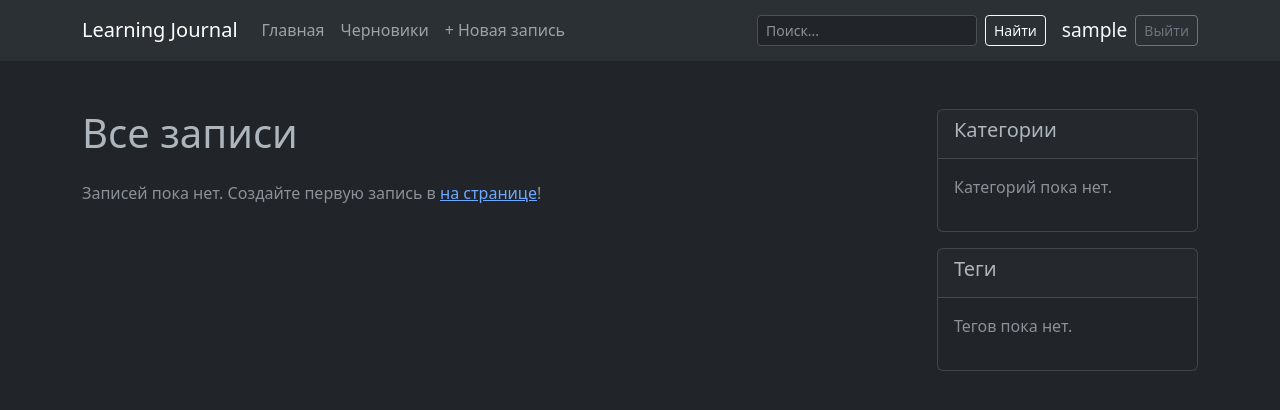
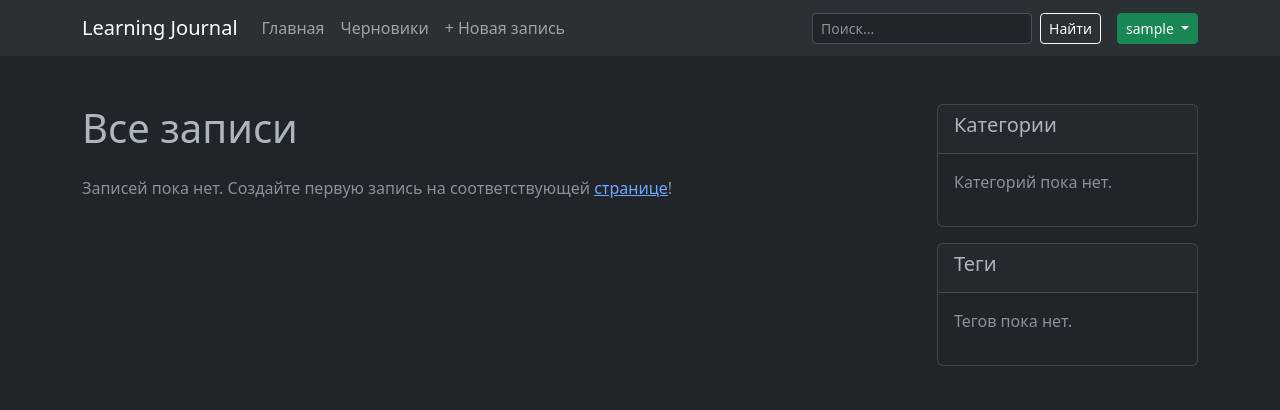
Before and after one commit to Viking-san/learning-journal, a Django app: page / in a window 1280 px wide. Shown: the top 410 px of the page. Run offline with Django 5.2, Linux system fonts and the light colour scheme; the visitor is signed in with stand-in values (Sample User, id 1); data that the repository does not hold is empty; some libraries are stand-ins or nearby versions.

Commit message:
dropdown menu for user in navbar

```diff
--- a/journal/templates/journal/base.html
+++ b/journal/templates/journal/base.html
@@ -18,6 +18,23 @@
     <style>
         .navbar-custom {
             background-color: #2b3035 !important;
+        }
+
+        /* Пользовательское меню в navbar: зелёная кнопка, тёмный hover */
+        .navbar-custom .user-menu-toggle {
+            background-color: #198754;
+            border-color: #198754;
+            color: #ffffff;
+        }
+
+        .navbar-custom .user-menu-toggle:hover,
+        .navbar-custom .user-menu-toggle:focus,
+        .navbar-custom .user-menu-toggle:active,
+        .navbar-custom .user-menu-toggle.show {
+            background-color: #2b3035;
+            border-color: #198754;
+            color: #198754;
+            box-shadow: none;
         }
 
         /* Уменьшаем размеры Markdown заголовков */
@@ -87,14 +104,26 @@
                 </form>
                 <div class="d-flex align-items-center gap-2">
                     {% if request.user.is_authenticated %}
-                        <a href="{% url 'journal:author_entries' request.user.username %}" class="navbar-text text-decoration-none text-light"
-                           style="font-size: 1.2em; font-weight: 300; color: rgba(248,249,250,0.95);">
-                            {{ request.user.username }}
-                        </a>
-                        <form method="post" action="{% url 'logout' %}" class="d-inline">
-                            {% csrf_token %}
-                            <button type="submit" class="btn btn-sm btn-outline-secondary">Выйти</button>
-                        </form>
+                        <div class="dropdown">
+                            <button class="btn btn-sm btn-success dropdown-toggle user-menu-toggle" type="button" data-bs-toggle="dropdown" aria-expanded="false">
+                                {{ request.user.username }}
+                            </button>
+                            <ul class="dropdown-menu dropdown-menu-end">
+                                <li>
+                                    <a class="dropdown-item" href="{% url 'journal:author_entries' request.user.username %}">Мои записи</a>
+                                </li>
+                                <li>
+                                    <a class="dropdown-item" href="{% url 'password_change' %}">Сменить пароль</a>
+                                </li>
+                                <li><hr class="dropdown-divider"></li>
+                                <li>
+                                    <form method="post" action="{% url 'logout' %}" class="m-0">
+                                        {% csrf_token %}
+                                        <button type="submit" class="dropdown-item">Выход</button>
+                                    </form>
+                                </li>
+                            </ul>
+                        </div>
                     {% else %}
                         <a href="{% url 'login' %}" class="btn btn-sm btn-success">Войти</a>
                         <a href="{% url 'signup' %}" class="btn btn-sm btn-primary">Регистрация</a>
--- a/journal/templates/journal/entry_list.html
+++ b/journal/templates/journal/entry_list.html
@@ -83,7 +83,7 @@
             {% endif %}
 
         {% else %}
-            <p class="text-muted">Записей пока нет. Создайте первую запись в <a href="/entry/create/">на странице</a>!</p>
+            <p class="text-muted">Записей пока нет. Создайте первую запись на соответствующей <a href="/entry/create/">странице</a>!</p>
         {% endif %}
     </div>
 
```
Also changed, not shown: config/urls.py (+3 -4 lines).
